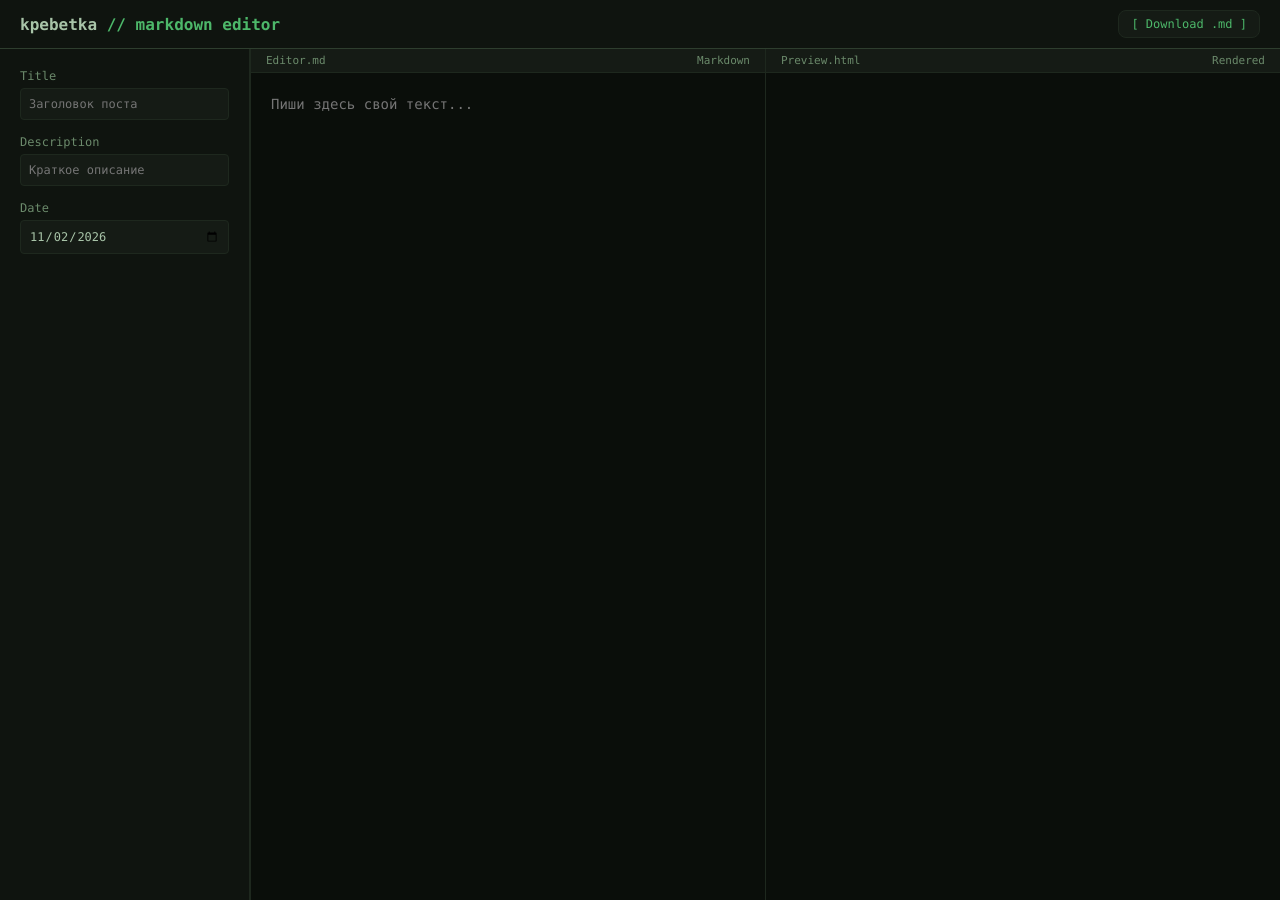
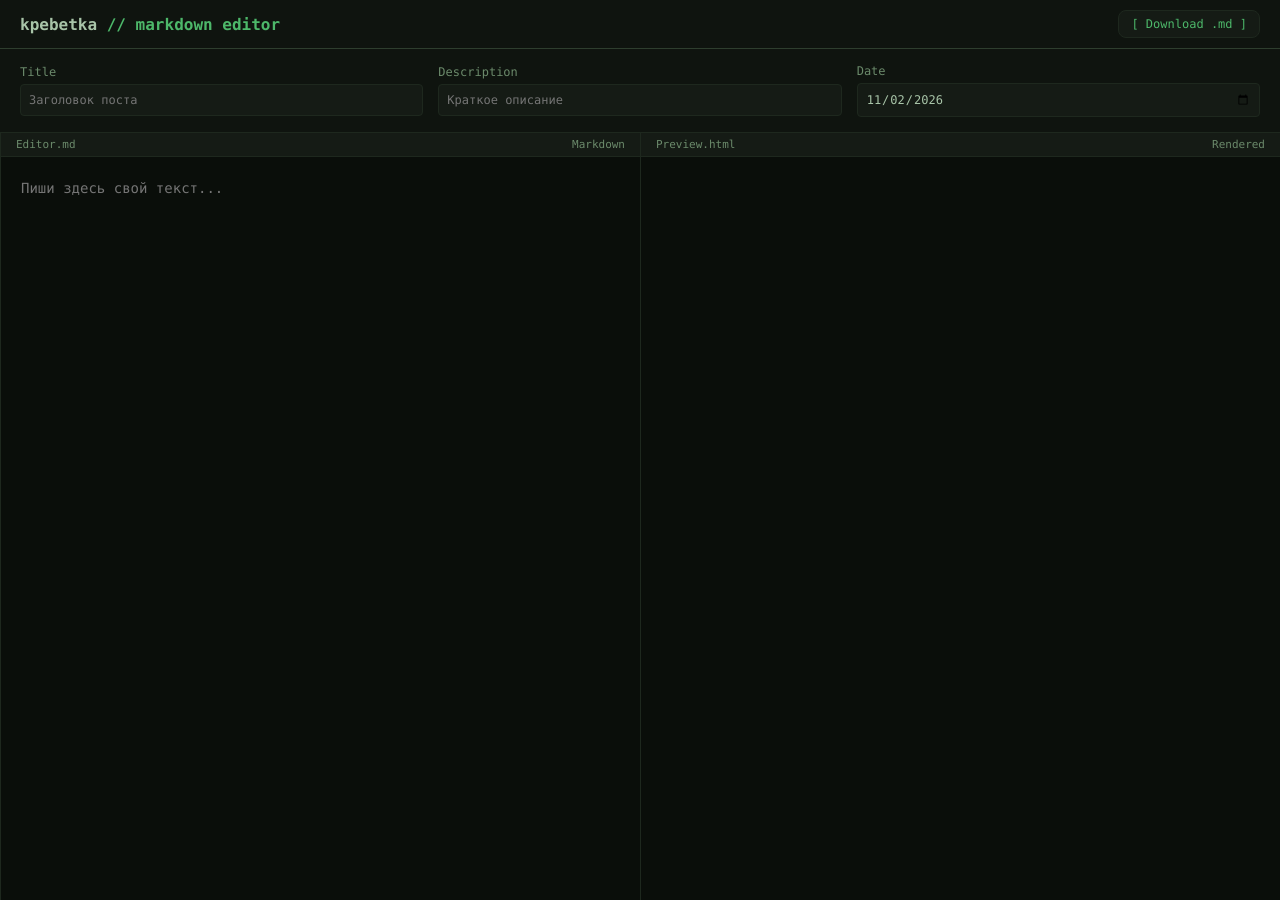
Before and after one commit to KPEBETKA/kpebetka.github.io, a Jekyll site: the page editor.html, which Jekyll copies as it is, in a window 1280 px wide. Built offline with Jekyll 4.4.1, drawn with Linux system fonts in a browser that asks for light colours; nearby versions of some CDN libraries.

Commit message:
Update editor.html

```diff
--- a/editor.html
+++ b/editor.html
@@ -29,11 +29,23 @@
         .actions button { background-color: var(--surface-2); color: var(--accent); border: 1px solid var(--border); padding: 6px 12px; border-radius: var(--radius); font-family: var(--font-mono); font-size: 12px; cursor: pointer; transition: all 0.2s; margin-left: 10px; }
         .actions button:hover { background-color: var(--accent); color: var(--bg); }
 
-        .editor-layout { display: flex; flex: 1; overflow: hidden; }
-        .meta-sidebar { width: 250px; background-color: var(--surface); border-right: 1px solid var(--border); padding: 20px; display: flex; flex-direction: column; gap: 15px; overflow-y: auto; }
-        .form-group { display: flex; flex-direction: column; gap: 5px; }
+        .editor-layout { display: flex; flex-direction: column; flex: 1; overflow: hidden; }
+
+        .meta-sidebar {
+            width: 100%;
+            background-color: var(--surface);
+            border-bottom: 1px solid var(--border);
+            padding: 15px 20px;
+            display: flex;
+            flex-direction: row;
+            flex-wrap: wrap;
+            gap: 15px;
+            align-items: center;
+        }
+
+        .form-group { display: flex; flex-direction: column; gap: 5px; flex: 1; min-width: 150px; }
         .form-group label { font-size: 12px; color: var(--muted); }
-        .form-group input { background-color: var(--surface-2); border: 1px solid var(--border); color: var(--text); padding: 8px; border-radius: 4px; font-family: var(--font-mono); font-size: 12px; outline: none; }
+        .form-group input { background-color: var(--surface-2); border: 1px solid var(--border); color: var(--text); padding: 8px; border-radius: 4px; font-family: var(--font-mono); font-size: 12px; outline: none; width: 100%; }
         .form-group input:focus { border-color: var(--accent); }
 
         .workspace { display: flex; flex: 1; overflow: hidden; }
@@ -151,9 +163,6 @@
         ::-webkit-scrollbar-thumb:hover { background: var(--muted); }
 
         @media (max-width: 900px) {
-            .editor-layout { flex-direction: column; }
-            .meta-sidebar { width: 100%; flex-direction: row; flex-wrap: wrap; }
-            .form-group { flex: 1; min-width: 120px; }
             .workspace { flex-direction: column; }
             .pane { width: 100%; height: 50%; }
             textarea, .preview { border-left: none; border-top: 1px solid var(--border); }
```
Also changed, not shown: other parts of editor.html (+5 -3 lines).
